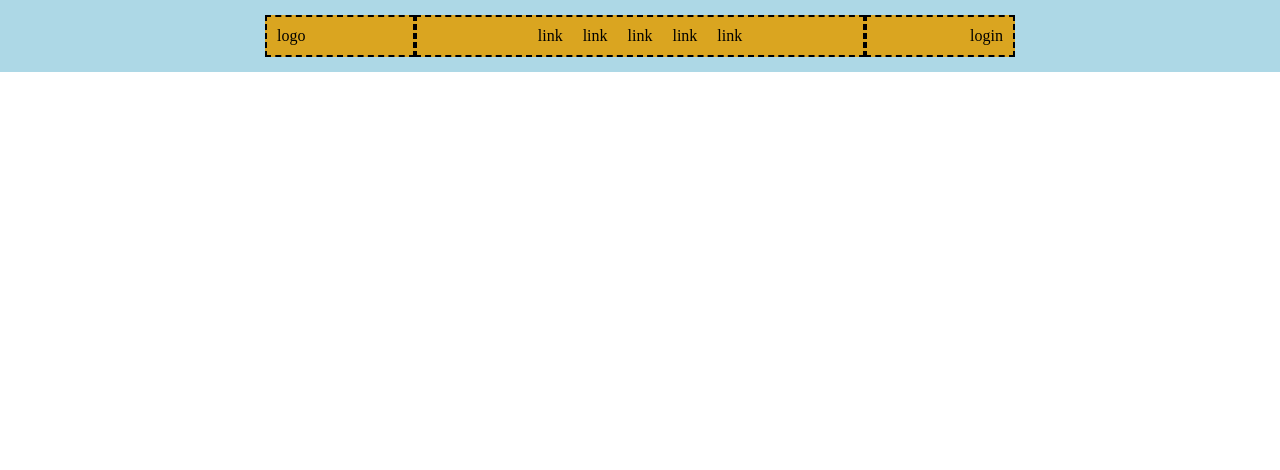
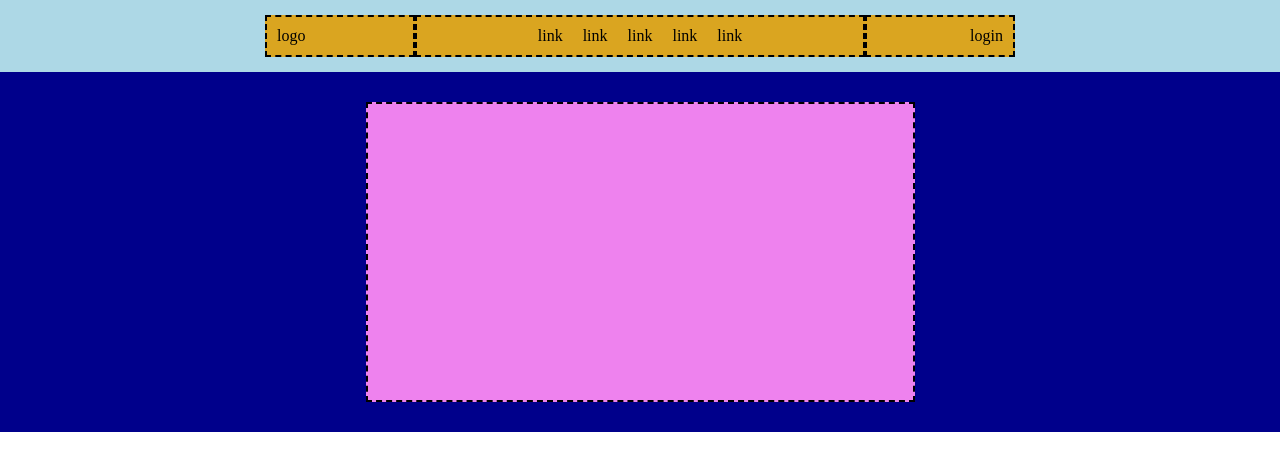
Before and after one commit to LucaGiampieri/htmlcss-struttura-discord, a plain HTML site: page index.html in a window 1280 px wide. Drawn offline with Linux system fonts and the light colour scheme.

Commit message:
style jumbotron

```diff
--- a/css/style.css
+++ b/css/style.css
@@ -17,7 +17,7 @@
 
 /* Header */
 
-.header {
+.navbar-header {
     background-color: #ADD8E6;
     padding: 15px;
 
@@ -30,7 +30,6 @@
     margin: 0 auto;
     width: 60%;
     max-width: 1080px;
-
 }
 
 /* Navbar Logo */
@@ -57,8 +56,23 @@
 
 /* Navbar Login */
 
-.navbar-login{
+.navbar-login {
     flex-basis: 20%;
     justify-content: flex-end;
     padding: 10px;
 }
+
+/* Jumbotron */
+
+.jumbotron {
+    background-color: #00008B;
+    padding: 30px;
+}
+
+.jumbotron-container {
+    display: block;
+    background-color: #EE82EE;
+    height: 300px;
+    width: 45%;
+    margin: 0 auto;
+}
--- a/index.html
+++ b/index.html
@@ -10,9 +10,10 @@
 
 <body>
     <!-- Header -->
-    <header class="header">
+    <header>
         <!-- Navbar -->
-        <nav class="navbar flex">
+        <nav class="navbar-header">
+            <div class="navbar flex">
                 <!-- Navbar Logo -->
                 <div class="navbar-logo border">
                     logo
@@ -29,10 +30,11 @@
                 <div class="navbar-login flex border">
                     login
                 </div>
+            </div>
         </nav>
         <!-- Jumbotron -->
         <div class="jumbotron">
-            <div class="jumbotron-content"></div>
+            <div class="jumbotron-container border"></div>
         </div>
     </header>
     <Main>
```
Lines whose indentation alone changed are shown as unchanged.
